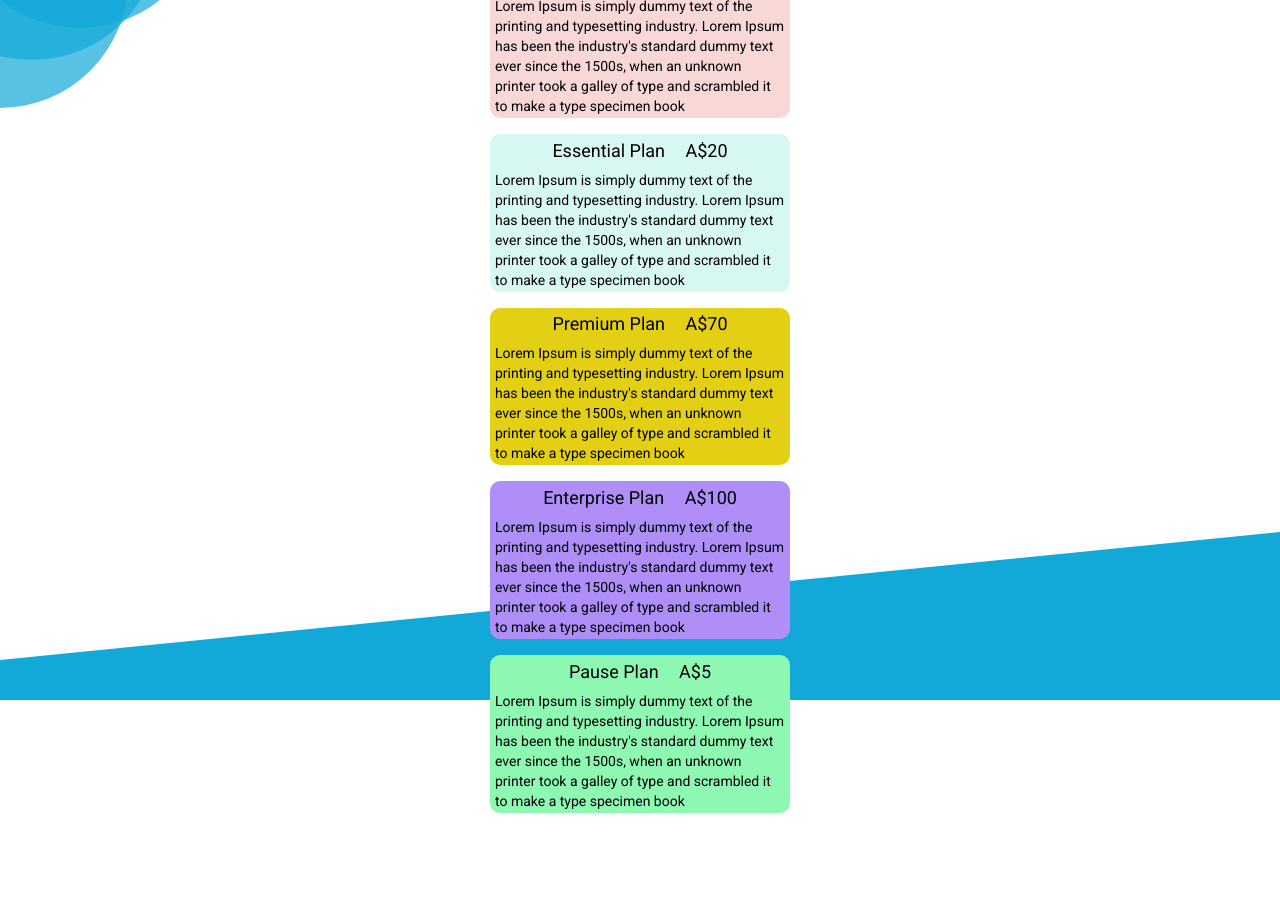
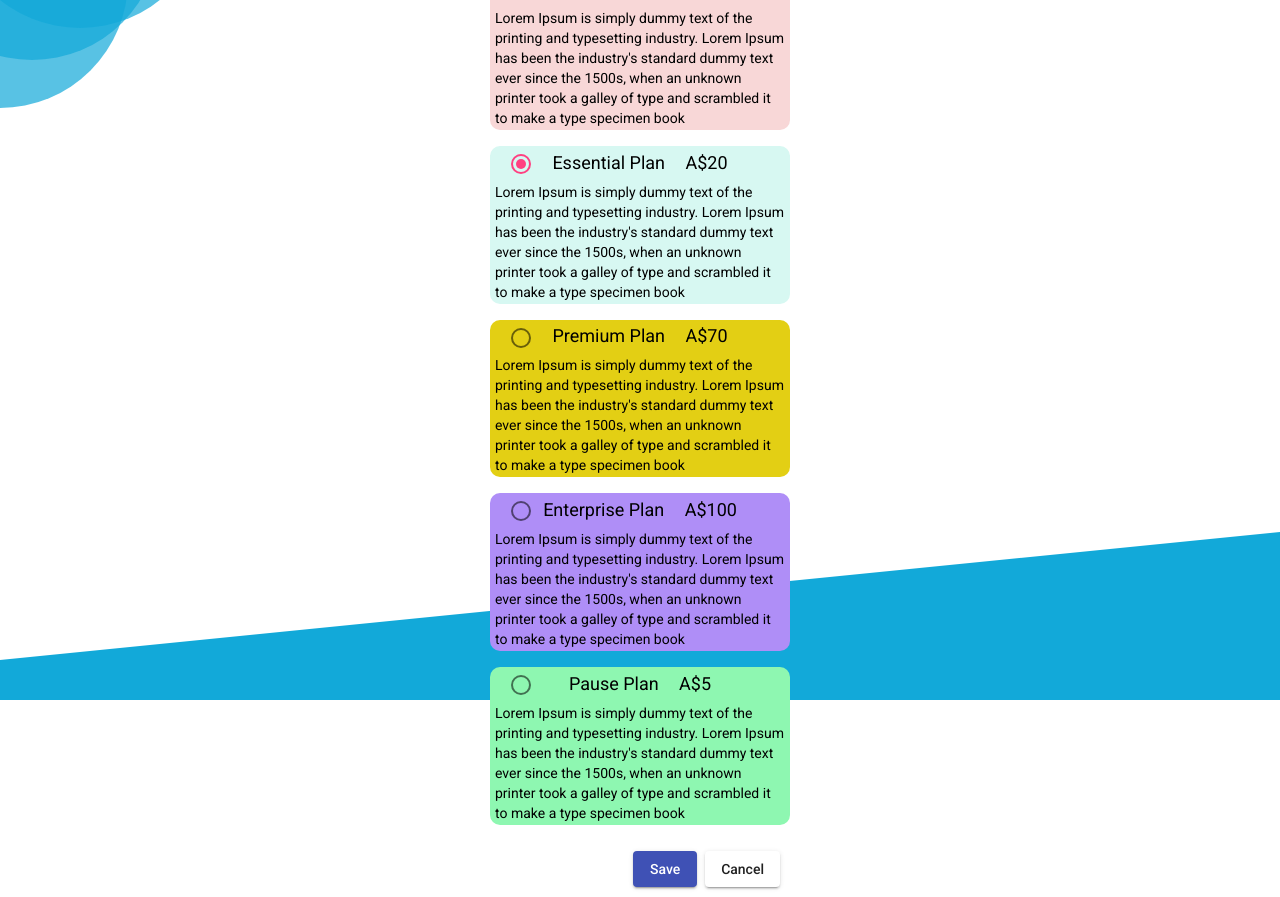
Before and after one commit to JagDhillon/github-vr3ydf, an Angular app: page /selectplan in a window 1280 px wide. Shown: the part 100-997 px from the top of the page. Before the commit the page ends 929 px from the top, so only its background shows below. Built offline with nearby package versions, Linux system fonts and the light colour scheme.

Commit message:
5 files modified, 1 added, 1 deleted

```diff
--- a/src/app/background/background.component.html
+++ b/src/app/background/background.component.html
@@ -1,7 +1,7 @@
 <div class="wrapper">
 
-    <svg width="100%" height="100%">
-        <circle cx="5rem" cy="0" r="8rem"  />
+  <svg width="100%" height="100%" class="circles">
+    <circle cx="5rem" cy="0" r="8rem" />
     <circle cx="2rem" cy="2rem" r="8rem" />
     <circle cx="0" cy="5rem" r="8rem" />
     Sorry, your browser does not support inline SVG.
--- a/src/app/background/background.component.scss
+++ b/src/app/background/background.component.scss
@@ -10,10 +10,13 @@ $shape-color: #12A9D9;
   }
 
 circle {
-    position: fixed;
-    top: 0;
     fill: $shape-color;
     opacity: 70%;
+}
+
+.circles {
+  position: fixed;
+  top: 0;
 }
 
 .triangle {
--- a/src/app/select-plan/select-plan.component.html
+++ b/src/app/select-plan/select-plan.component.html
@@ -4,9 +4,13 @@
     Manage Your Business Smartness</div>
 
   <div class="slogan-small">Select Monthly Plans for {{busName}}</div>
-
-  <div *ngFor="let p of plans" class="plan" [ngStyle]="{'background-color': p.color}">
+<mat-radio-group [(ngModel)]="plan_selected">
+  <div *ngFor="let p of plans; let i = index" class="plan" [ngStyle]="{'background-color': p.color}">
     <div class="plan-title">
+      <div class="radio-class">
+        <mat-radio-button value={{i}}>
+        </mat-radio-button>
+      </div>
       <div class="name">
         {{p.name}}
       </div>
@@ -16,5 +20,11 @@
     </div>
     <div>{{p.description}}</div>
   </div>
+</mat-radio-group>
+
+  <div class="button-row">
+    <button mat-raised-button color="primary">Save</button>
+    <button mat-raised-button>Cancel</button>
+  </div>
 
 </div>
--- a/src/app/select-plan/select-plan.component.css
+++ b/src/app/select-plan/select-plan.component.scss
@@ -10,12 +10,12 @@
 
 .slogan {
   font-size: large;
-  margin: 10px 0px;
+  margin: 1rem 0rem;
 }
 
 .slogan-small {
   position: relative;
-  right: 3rem;
+  right: 1rem;
 }
 
 .plan {
@@ -28,9 +28,10 @@
   text-align: center;
   margin-bottom: 0.5rem;
   margin-top: 0.3rem;
+  position: relative;
 }
 
-.name, .price{
+.name, .price {
   display: inline;
   font-size: large;
 }
@@ -38,3 +39,22 @@
 .price {
   margin-left: 1rem;
 }
+
+.radio-class {
+  position: absolute;
+  left: 1rem;
+}
+
+.button-row {
+  margin: 10px;
+  text-align: right;
+
+  button {
+    margin-right: 8px;
+  }
+
+  button:last-child {
+    margin-right: 0px;
+  }
+
+}
--- a/src/app/select-plan/select-plan.component.ts
+++ b/src/app/select-plan/select-plan.component.ts
@@ -3,7 +3,7 @@ import { Component, OnInit } from '@angular/core';
 @Component({
   selector: 'app-select-plan',
   templateUrl: './select-plan.component.html',
-  styleUrls: ['./select-plan.component.css']
+  styleUrls: ['./select-plan.component.scss']
 })
 export class SelectPlanComponent implements OnInit {
 
@@ -15,7 +15,7 @@ export class SelectPlanComponent implements OnInit {
     { name: 'Enterprise Plan', cost: '100', color: '#AF8EF7', description: "Lorem Ipsum is simply dummy text of the printing and typesetting industry. Lorem Ipsum has been the industry's standard dummy text ever since the 1500s, when an unknown printer took a galley of type and scrambled it to make a type specimen book"},
     { name: 'Pause Plan', cost: '5', color: '#8EF7B1', description: "Lorem Ipsum is simply dummy text of the printing and typesetting industry. Lorem Ipsum has been the industry's standard dummy text ever since the 1500s, when an unknown printer took a galley of type and scrambled it to make a type specimen book"}
   ];
-  plan_selected = 0;
+  plan_selected = "1";
 
   constructor() { }
 
--- a/src/app/shared/shared.module.ts
+++ b/src/app/shared/shared.module.ts
@@ -5,6 +5,8 @@ import {MatFormFieldModule} from '@angular/material/form-field';
 import { MatInputModule } from '@angular/material/input';
 import {MatIconModule} from '@angular/material/icon';
 import {MatGridListModule} from '@angular/material/grid-list';
+import {MatRadioModule} from '@angular/material/radio';
+import { FormsModule } from '@angular/forms';
 
 
 @NgModule({
@@ -17,7 +19,9 @@ import {MatGridListModule} from '@angular/material/grid-list';
     MatInputModule,
     MatFormFieldModule,
     MatIconModule,
-    MatGridListModule
+    MatGridListModule,
+    MatRadioModule,
+    FormsModule
   ]
 })
 export class SharedModule { }
```
Lines whose indentation alone changed are shown as unchanged.
